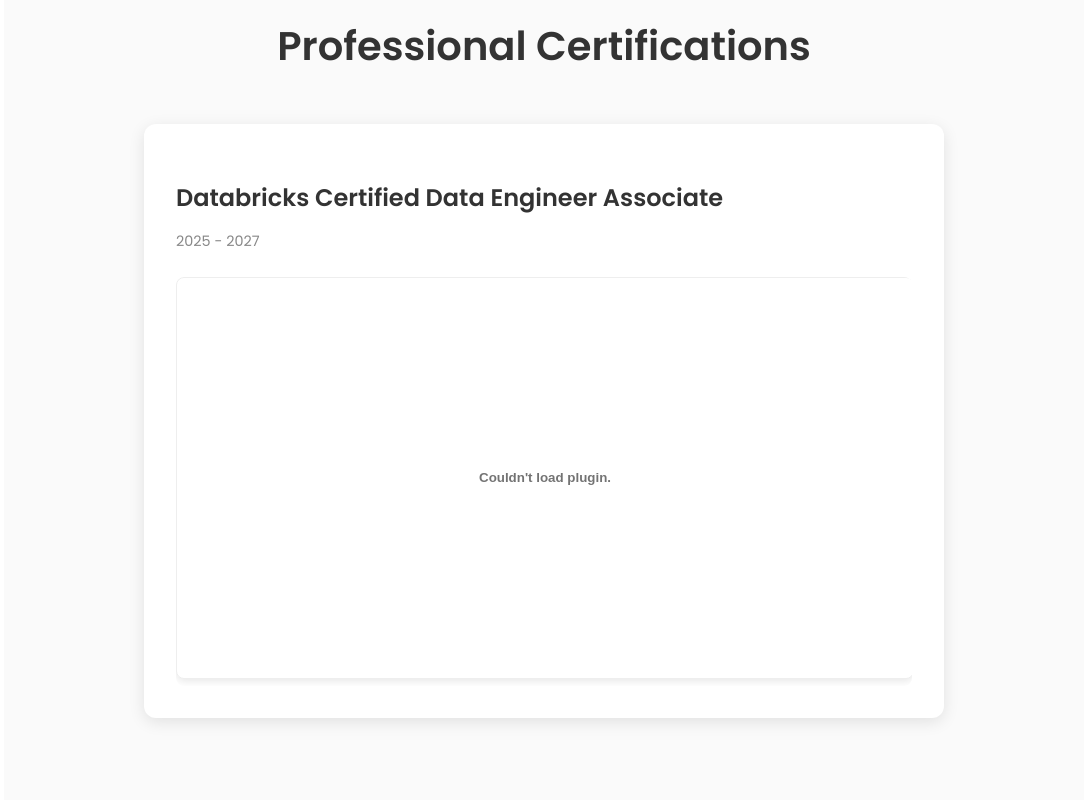
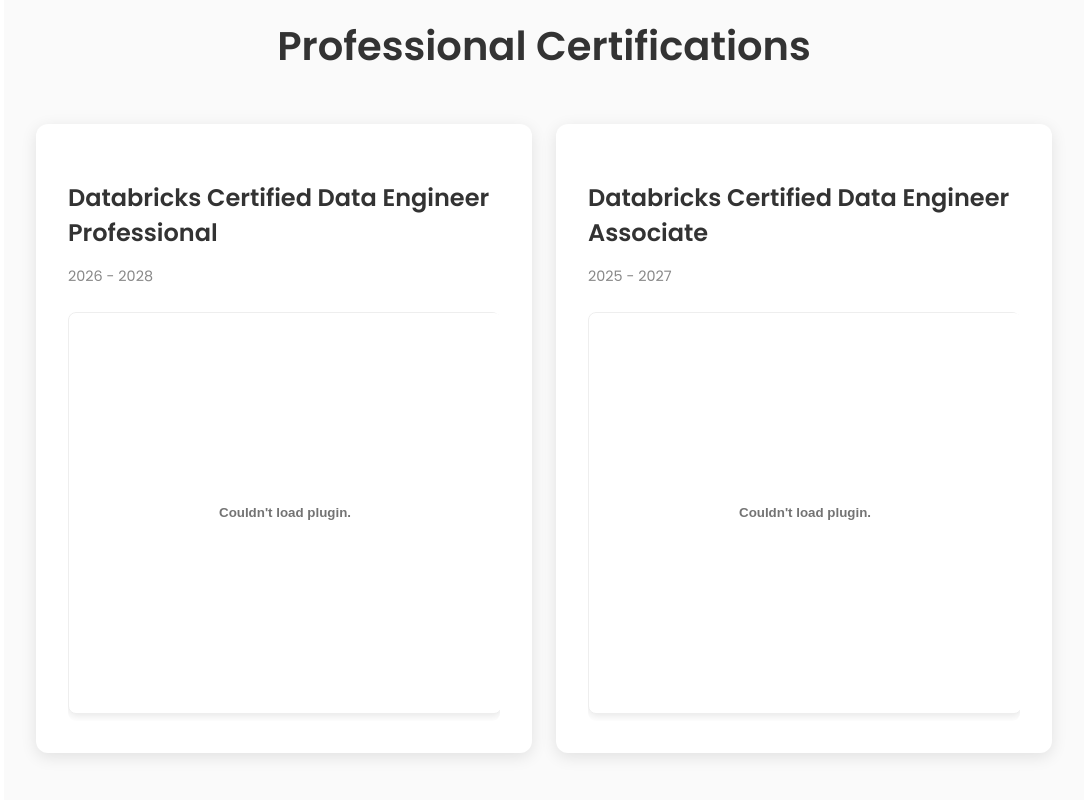
Before and after one commit to jingshenggg/my-portfolio, a React (Create React App) app: page / in a window 1280 px wide. Shown: the part 3620-4420 px from the top of the page, without its empty margins (96-1183 px from the left). Built offline with nearby package versions, Linux system fonts and the light colour scheme.

Commit message:
added databricks DE professional cert

```diff
--- a/src/components/Experience.js
+++ b/src/components/Experience.js
@@ -1,6 +1,7 @@
 import { useState, useEffect } from "react";
 import "../css/Experience.css";
-import PDF from "../assets/Databricks Certified Data Engineer Associate.pdf";
+import associate from "../assets/Databricks Certified Data Engineer Associate.pdf";
+import professional from "../assets/Databricks Certified Data Engineer Professional.pdf";
 
 function Experience() {
   const [isVisible, setIsVisible] = useState(false);
@@ -13,7 +14,7 @@
           observer.unobserve(entry.target);
         }
       },
-      { threshold: 0.1 }
+      { threshold: 0.1 },
     );
 
     const section = document.getElementById("experience");
@@ -44,21 +45,31 @@
       role: "Part-time IT Assistant/Administrator",
       company: "NTU Asian School of the Environment",
       period: "2020 – 2023",
-    }
+    },
   ];
 
   const certifications = [
     {
+      role: "Databricks Certified Data Engineer Professional",
+      period: "2026 - 2028",
+      pdf: professional,
+    },
+    {
       role: "Databricks Certified Data Engineer Associate",
       period: "2025 - 2027",
-      pdf: PDF,
-    }
+      pdf: associate,
+    },
   ];
 
   return (
-    <section id="experience" className={`section-fade ${isVisible ? 'visible' : ''}`}>
+    <section
+      id="experience"
+      className={`section-fade ${isVisible ? "visible" : ""}`}
+    >
       <div className="section-content">
-        <p className="section__text__p1" aria-hidden="true">Explore My</p>
+        <p className="section__text__p1" aria-hidden="true">
+          Explore My
+        </p>
         <h1 className="title">Work Experience</h1>
         <div className="timeline-container">
           {workExperiences.map(({ role, company, period }, index) => (
@@ -80,7 +91,9 @@
           ))}
         </div>
 
-        <h2 className="title certifications-title">Professional Certifications</h2>
+        <h2 className="title certifications-title">
+          Professional Certifications
+        </h2>
         <div className="certifications-container">
           {certifications.map(({ role, period, pdf }, index) => (
             <div
--- a/src/css/Experience.css
+++ b/src/css/Experience.css
@@ -118,10 +118,12 @@
 
 /* Certifications Section */
 .certifications-container {
-  max-width: 800px;
+  display: grid;
+  grid-template-columns: repeat(2, 1fr);
+  gap: 1.5rem;
+  max-width: 1200px;
   margin: 0 auto;
 }
-
 .certification-item {
   background: white;
   border-radius: 12px;
```
Also changed, not shown: 1 other file (tests, documents, lock files or other folders).
